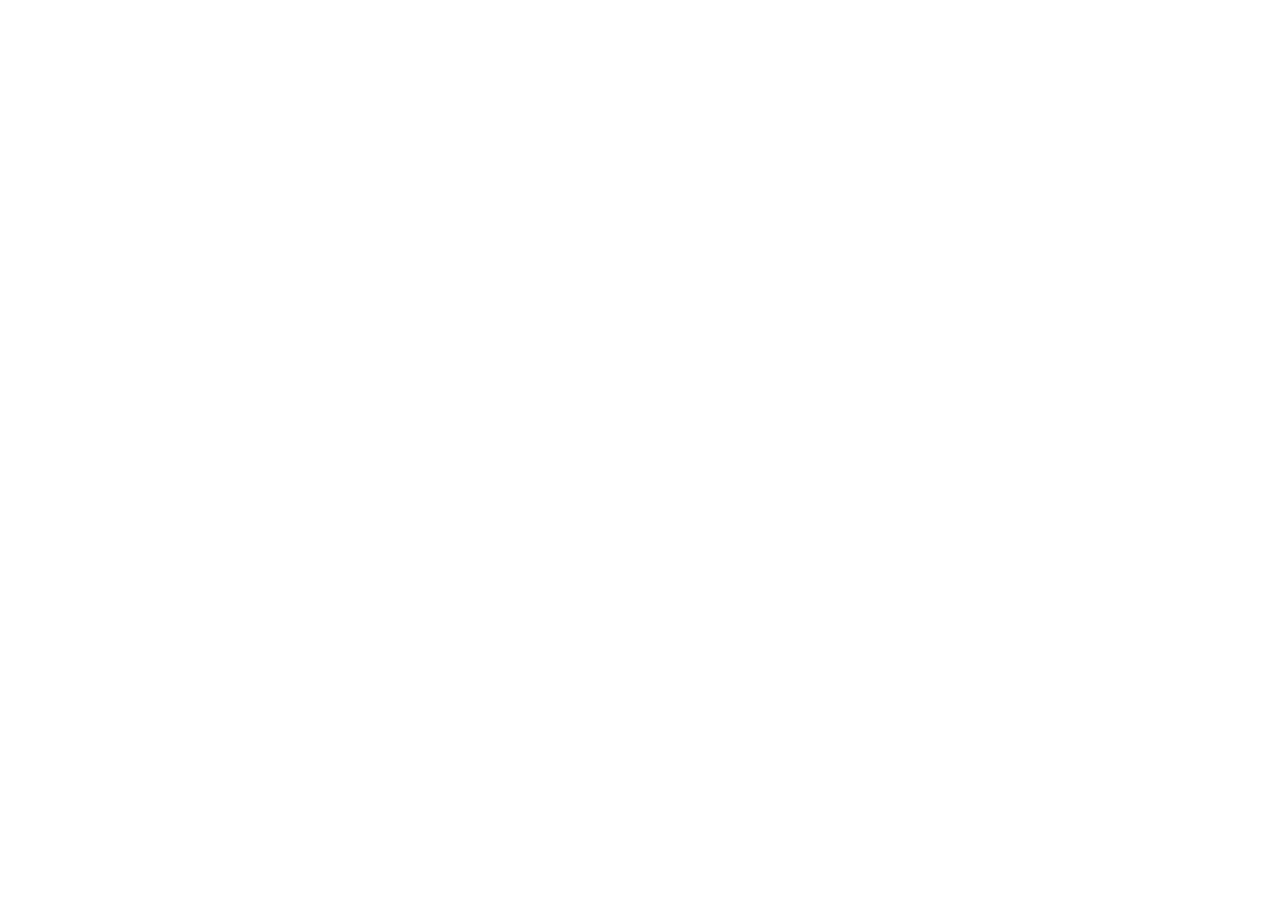
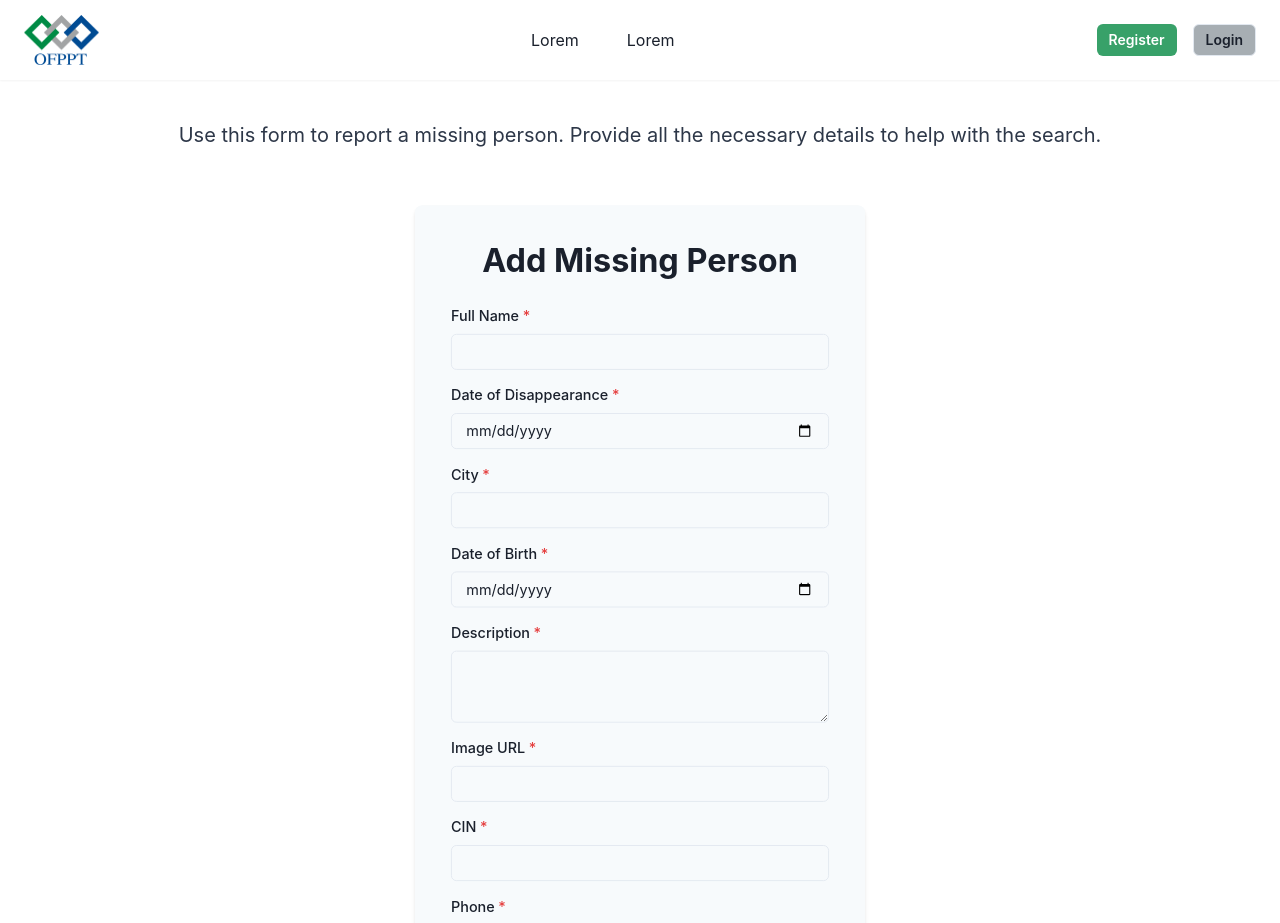
Before and after one commit to Hakim2Mezrioui/hackathon, a React (Create React App) app in the folder front-end/: page /addMissing in a window 1280 px wide. Before the commit this address had no page. Shown: the top 923 px of the page. Before the commit the page ends 800 px from the top, so only its background shows below. Built offline with nearby package versions, Linux system fonts and the light colour scheme.

Commit message:
"Updated App.js to include AddMissingPerson route, modified Header.jsx, refactored Profile.js to use Chakra UI components, and removed profile.module.css"

```diff
--- a/front-end/src/App.js
+++ b/front-end/src/App.js
@@ -10,6 +10,7 @@ import { Provider } from "react-redux";
 import { store } from "./store/store";
 import Missing from "./Missing/Missing";
 import DetailedPerson from "./Missing/Person";
+import AddMissingPerson from "./forms/AddMissing";
 
 function App() {
   const value = {
@@ -29,6 +30,7 @@ function App() {
             <Route path="/profile" element={<Profile />} />
             <Route path="/missing" element={<Missing/>} />
             <Route path="/detailPerson" element={<DetailedPerson/>} />
+            <Route path="/addMissing" element={<AddMissingPerson/>} />
           </Routes>
         </BrowserRouter>
       </CookiesProvider>
--- a/front-end/src/Header/Header.jsx
+++ b/front-end/src/Header/Header.jsx
@@ -32,7 +32,7 @@ export const Header = () => {
   };
 
   return (
-    <Box bg={"white"} px={4} boxShadow="sm" p={3}>
+    <Box bg={"white"} px={4} boxShadow="sm" p={2}>
       <Container maxW="container.xl">
         <Flex h={16} alignItems={"center"} justifyContent={"space-around"}>
           <img
--- a/front-end/src/Profile/Profile.js
+++ b/front-end/src/Profile/Profile.js
@@ -1,24 +1,102 @@
-import { Fragment } from "react";
-import styles from "./profile.module.css";
+import {
+  Box,
+  Button,
+  Container,
+  Divider,
+  Flex,
+  Heading,
+  Stack,
+  Text,
+  VStack,
+  Icon
+} from '@chakra-ui/react';
+import { FaTint, FaUser, FaPhone, FaEnvelope, FaMapMarkerAlt, FaBirthdayCake, FaVenusMars, FaIdCard } from 'react-icons/fa';
+import { Header } from './header';
+import Footer from './footer';
+import { useState, useEffect } from 'react';
+import axios from 'axios';
 
-const Profile = () => {
+export default function BloodDonationProfilePage() {
+  const userlocal = localStorage.getItem('user')
+  const user = JSON.parse(userlocal)
+  const [Image, setImage] = useState(null);
+
+  console.log(Image)
+  console.log(user.Cin);
+  const userData = {
+    Cin: user.Cin,
+    Name: user.Name,
+    PhoneNumber: user.PhoneNumber,
+    Email: user.Email,
+    BirthDate: user.BirthDate,
+    City: user.City,
+  //   Image: user.Image,
+  };
+
+  const [person, setPerson] = useState({
+    fullName: "Marie Lefevre",
+    dateDePerdre: "2024-06-02",
+    ville: "casablanca",
+    dateDeNaissance: "1992-07-30",
+    description: "Femme, 165 cm, cheveux blonds, portait un pantalon rouge et un sac à dos noir.",
+    cin: "BX2345678",
+    email:'mezrioui.hakim@gmail.com',
+    phone: '+21285859'
+  },);
+
+
+  const handleResetPassword = () => {
+    // Handle password reset logic here
+    alert('Redirecting to password reset page');
+  };
+
   return (
-    <Fragment>
-      <div className={styles.back}></div>
-      <div className={styles.infos}>
-        <span>
-            <img src="/images/profile.jpeg" />
-        </span>
-        <span>
-          <h1>Mezrioui Hakim</h1>
-          <h5>mezrioui.hakim@gmail.com</h5>
+      <>
+      <Header/>
+      <Container maxW="container.md"  transform={'scale(0.85)'}>
+      <Flex direction="column" alignItems="center" bg="gray.50" p={8} borderRadius="lg" boxShadow="lg">
+        <Heading as="h1" size="lg" mb={6} color="red.600">
+          My Profile
+        </Heading>
+        <VStack spacing={4} align="stretch" width="full">
+          <Box>
+            <Text fontWeight="bold"><Icon as={FaIdCard} /> CIN:</Text>
+            <Text>{person.cin}</Text>
+          </Box>
+          <Divider />
+          <Box>
+            <Text fontWeight="bold"><Icon as={FaUser} /> Name:</Text>
+            <Text>{person.fullName}</Text>
+          </Box>
+          <Divider />
+          <Box>
+            <Text fontWeight="bold"><Icon as={FaPhone} /> Phone Number:</Text>
+            <Text>{person.phone}</Text>
+          </Box>
+          <Divider />
+          <Box>
+            <Text fontWeight="bold"><Icon as={FaEnvelope} /> Email:</Text>
+            <Text>{person.email}</Text>
+          </Box>
+          <Divider />
+          <Box>
+            <Text fontWeight="bold"><Icon as={FaBirthdayCake} /> Birth Date:</Text>
+            <Text>{person.dateDeNaissance}</Text>
+          </Box>
+          <Box>
+            <Text fontWeight="bold"><Icon as={FaMapMarkerAlt} /> City:</Text>
+            <Text>{person.city}</Text>
+          </Box>
+        </VStack>
 
-          <button>Edit</button>
-          <button>delete your account</button>
-        </span>
-      </div>
-    </Fragment>
+        <Button colorScheme="red" mt={6} onClick={handleResetPassword}>
+          <a href="/resetPassRequest">
+              Reset Password
+          </a>
+        </Button>
+      </Flex>
+    </Container>
+    <Footer/>
+    </>
   );
-};
-
-export default Profile;
+}
--- a/front-end/src/Profile/profile.module.css
+++ /dev/null
@@ -1,36 +0,0 @@
-.back {
-  background-color: rgb(16, 32, 49);
-  position: fixed;
-  top: 0;
-  left: 0;
-  width: 100vw;
-  height: 100vh;
-  z-index: -1;
-}
-
-.infos {
-  color: rgb(173, 200, 189);
-  background-color: white;
-  width: 40em;
-  height: 30em;
-  display: block;
-  margin: auto;
-  display: flex;
-  overflow: hidden;
-  margin-top: 5em;
-}
-
-.infos img {
-    transform: skew(-15deg, -15deg) translate(-10em, -5em);
-    height: 150%;
-    width: 100%;
-}
-
-.infos button {
-  border-radius: 0.5em;
-}
-
-.infos button:first-child {
-  border: 1px solid rgb(173, 200, 189);
-  padding: 0.5em 1.5em;
-}
--- /dev/null
+++ b/front-end/src/forms/AddMissing.jsx
@@ -0,0 +1,140 @@
+import React, { useState } from 'react';
+import { Box, Button,Text ,Flex ,FormControl, FormLabel, Heading, Input, Textarea, VStack } from '@chakra-ui/react';
+import { Header } from '../Header/Header';
+
+const AddMissingPerson = ({ onSubmit }) => {
+  const [formData, setFormData] = useState({
+    fullName: '',
+    dateDePerdre: '',
+    ville: '',
+    dateDeNaissance: '',
+    description: '',
+    image: '',
+    cin: '',
+    phone: '',
+  });
+
+  const handleChange = (e) => {
+    const { name, value } = e.target;
+    setFormData((prevData) => ({
+      ...prevData,
+      [name]: value,
+    }));
+  };
+
+  const handleSubmit = (e) => {
+    e.preventDefault();
+    onSubmit(formData);
+    setFormData({
+      fullName: '',
+      dateDePerdre: '',
+      ville: '',
+      dateDeNaissance: '',
+      description: '',
+      image: '',
+      cin: '',
+      phone: '',
+    });
+  };
+
+  return (
+    <>
+    <Header/>
+    <Text mt={10} fontSize="xl" mb={2} textAlign="center" color="gray.700">
+        Use this form to report a missing person. Provide all the necessary details to help with the search.
+      </Text>
+    <Flex justify={'center'} >
+
+
+    <Box bg="gray.50" p={10} borderRadius="lg" boxShadow="md" w={500} transform={'scale(0.9)'}>
+      <Heading mb={7} textAlign={'center'}>
+        Add Missing Person
+      </Heading>
+      <form onSubmit={handleSubmit}>
+        <VStack spacing={4}>
+          <FormControl id="fullName" isRequired>
+            <FormLabel>Full Name</FormLabel>
+            <Input
+              type="text"
+              name="fullName"
+              value={formData.fullName}
+              onChange={handleChange}
+            />
+          </FormControl>
+          <FormControl id="dateDePerdre" isRequired>
+            <FormLabel>Date of Disappearance</FormLabel>
+            <Input
+              type="date"
+              name="dateDePerdre"
+              value={formData.dateDePerdre}
+              onChange={handleChange}
+            />
+          </FormControl>
+          <FormControl id="ville" isRequired>
+            <FormLabel>City</FormLabel>
+            <Input
+              type="text"
+              name="ville"
+              value={formData.ville}
+              onChange={handleChange}
+            />
+          </FormControl>
+          <FormControl id="dateDeNaissance" isRequired>
+            <FormLabel>Date of Birth</FormLabel>
+            <Input
+              type="date"
+              name="dateDeNaissance"
+              value={formData.dateDeNaissance}
+              onChange={handleChange}
+            />
+          </FormControl>
+          <FormControl id="description" isRequired>
+            <FormLabel>Description</FormLabel>
+            <Textarea
+              name="description"
+              value={formData.description}
+              onChange={handleChange}
+            />
+          </FormControl>
+          <FormControl id="image" isRequired>
+            <FormLabel>Image URL</FormLabel>
+            <Input
+              type="url"
+              name="image"
+              value={formData.image}
+              onChange={handleChange}
+            />
+          </FormControl>
+          <FormControl id="cin" isRequired>
+            <FormLabel>CIN</FormLabel>
+            <Input
+              type="text"
+              name="cin"
+              value={formData.cin}
+              onChange={handleChange}
+            />
+          </FormControl>
+          <FormControl id="phone" isRequired>
+            <FormLabel>Phone</FormLabel>
+            <Input
+              type="tel"
+              name="phone"
+              value={formData.phone}
+              onChange={handleChange}
+            />
+          </FormControl>
+          <Button type="submit" color={'white'} bg="#4288BA" size="lg">
+            Add Missing Person
+          </Button>
+        </VStack>
+      </form>
+    </Box>
+
+    </Flex>
+
+    </>
+
+  );
+};
+
+export default AddMissingPerson;
--- /dev/null
+++ b/package.json
@@ -0,0 +1,5 @@
+{
+  "dependencies": {
+    "react-icons": "^5.2.1"
+  }
+}
```
Also changed, not shown: 1 other file (tests, documents, lock files or other folders).
